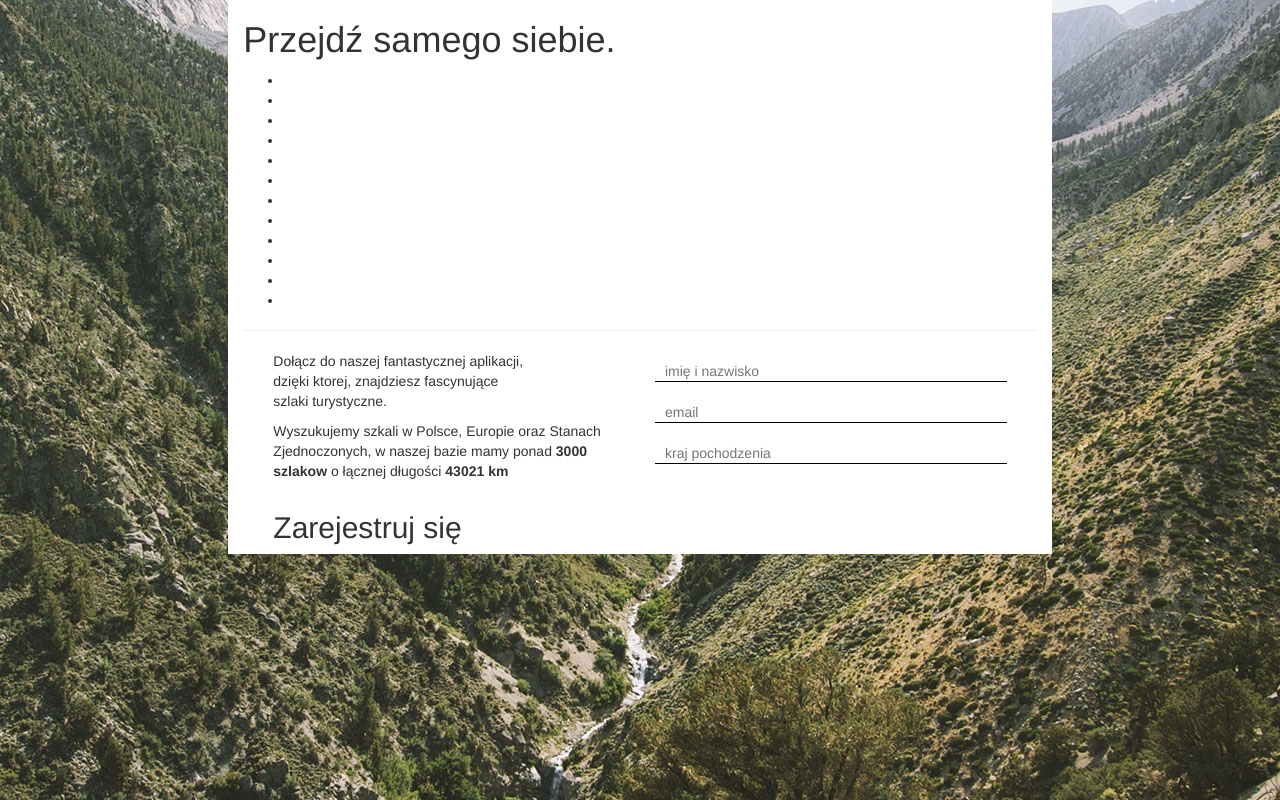
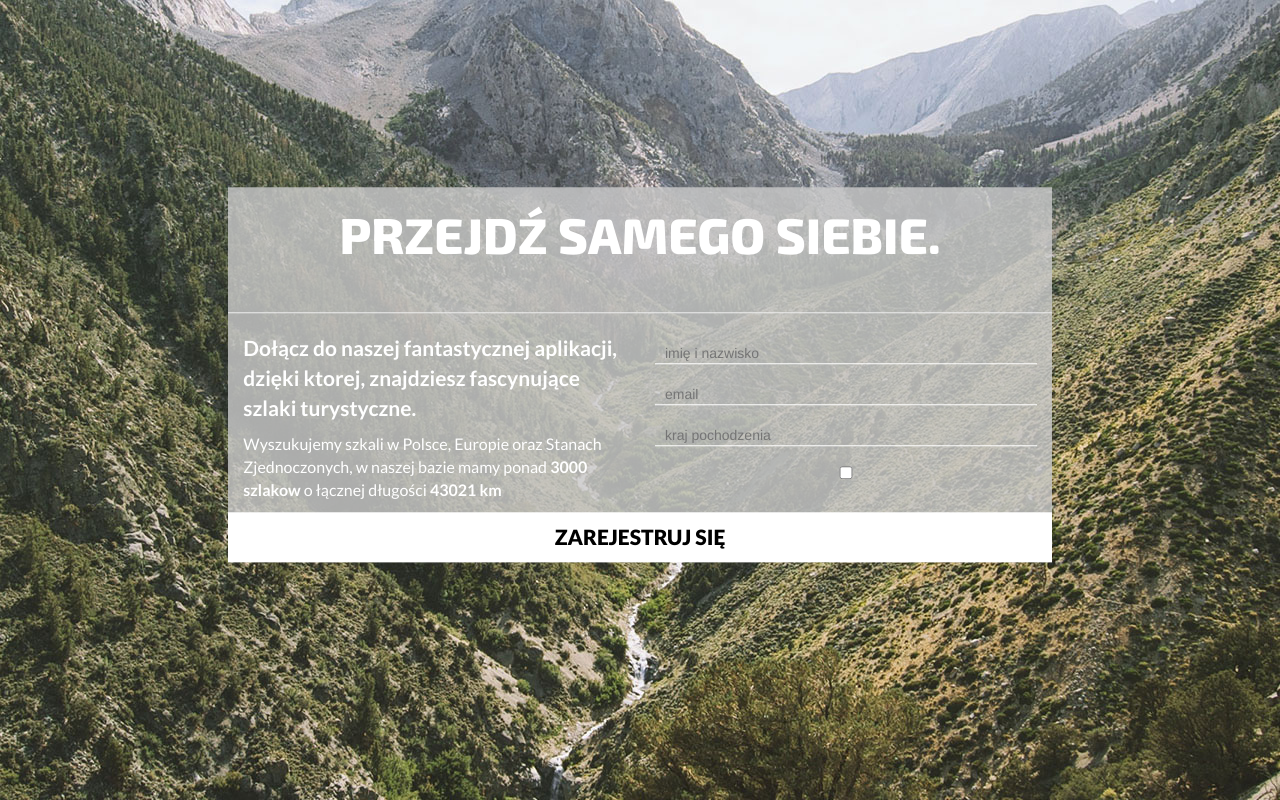
Before and after one commit to sienio/homework-plej-pl, a website: page index.html in a window 1280 px wide. Drawn offline with Linux system fonts and the light colour scheme.

Commit message:
import google fonts, add some styles to register form

```diff
--- a/index.html
+++ b/index.html
@@ -35,10 +35,9 @@
                         <li><img src="" alt=""></li>
                     </ul>
                     <hr>
-                    <div class="col-lg-12">
                     <form action="">
                         <div class="col-md-6">
-                                <p>Dołącz do naszej fantastycznej aplikacji,</br>
+                            <p class="bold">Dołącz do naszej fantastycznej aplikacji,</br>
                                 dzięki ktorej, znajdziesz fascynujące</br>
                                 szlaki turystyczne.
                             </p>
@@ -51,13 +50,10 @@
                             <input type="text" placeholder="imię i nazwisko">
                             <input type="email" placeholder="email">
                             <input type="text" placeholder="kraj pochodzenia">
-
+                            <input type="checkbox">
                         </div>
-                            <div class="col-lg-12">
-                                <h2>Zarejestruj się</h2>
-                            </div>
+                        <button type="button" name="button">Zarejestruj się</button>
                     </form>
-                    </div>
                 </div>
             </div>
         </div>
--- a/sass/style.scss
+++ b/sass/style.scss
@@ -1,15 +1,62 @@
+// IMPORT FONTOW
+@import url('https://fonts.googleapis.com/css?family=Lato:400,700,900');
+@import url('https://fonts.googleapis.com/css?family=Exo+2:800');
+
+
+$primary-color: #fff;
+
 body{
   background: url('../img/background.jpg') no-repeat center top fixed;
   background-size: cover;
+  color: $primary-color;
 }
 .register-form{
-  background-color: #fff;
-
+  background-color: rgba(202, 202, 202, 0.82);
+  transform: translateY(50%);
+  padding: 0;
+  // filter: blur(5px);
+  .main-title{
+    font-family: 'Exo 2', sans-serif;
+    text-transform: uppercase;
+    text-align: center;
+    font-weight: 800;
+    font-size: 50px;
+  }
+  ul{
+    li{
+      display: inline-block;
+      list-style: none;
+      img{
+        display: block;
+      }
+    }
+  }
+  .bold{
+    font-weight: 700;
+    font-size: 21px
+  }
+  p{
+    font-family: 'Lato', sans-serif;
+    font-weight: 400;
+    font-size: 16px;
+  }
   input{
     width: 100%;
     border: none;
-    border-bottom: 1px solid black;
+    border-bottom: 1px solid $primary-color;
     margin: 10px 0;
     padding: 0 10px;
+    background-color: transparent;
+  }
+  button{
+    font-family: 'Lato', sans-serif;
+    width: 100%;
+    background-color: $primary-color;
+    color: #000;
+    text-transform: uppercase;
+    padding: 10px 0;
+    font-weight: 900;
+    font-size: 21px;
+    border: 0;
   }
 }
```
Also changed, not shown: css/style.css, 1 other file. Lines whose indentation alone changed are shown as unchanged.
